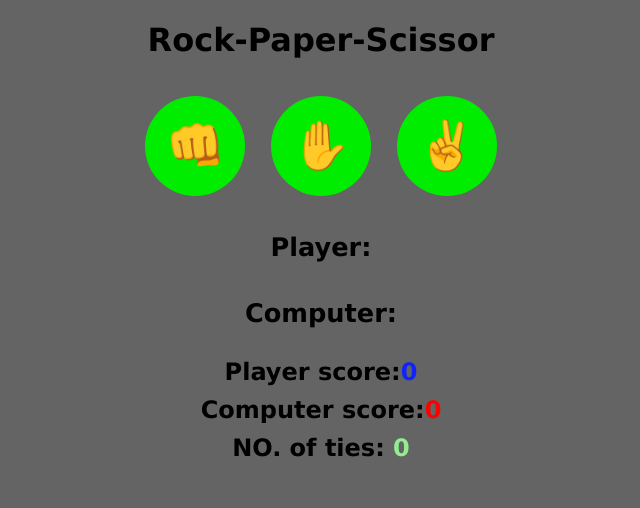
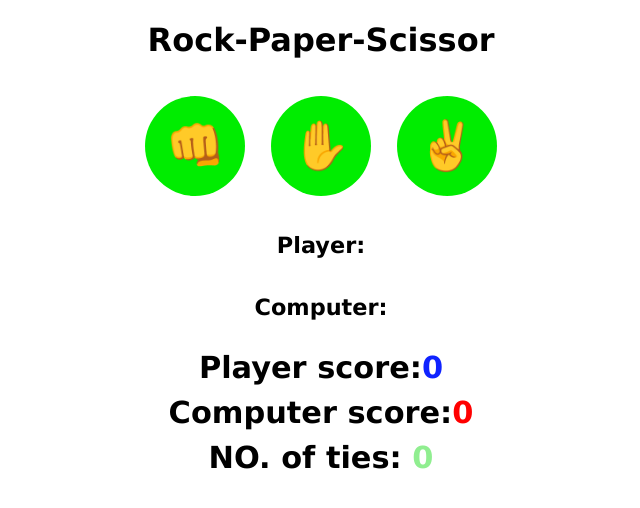
Before and after one commit to prathamchauhan-com/basic-project, a plain HTML site: page Rock-Paper-Scissor.html in a window 1280 px wide. Shown: the whole page, without its empty margins (319-959 px from the left). Drawn offline with Linux system fonts and the light colour scheme.

Commit message:
Update Rock-Paper-Scissor.html

```diff
--- a/Rock-Paper-Scissor.html
+++ b/Rock-Paper-Scissor.html
@@ -14,7 +14,7 @@
       justify-content: center;
       align-items: center;
       flex-direction: column;
-      background-color: rgb(100, 100, 100);
+
     }
 
     h1 {
@@ -44,7 +44,7 @@
 
     #playerDisplay,
     #comDisplay {
-      font-size: 1.6em;
+      font-size: 1.4em;
       margin-top: 36px;
 
     }
@@ -55,7 +55,7 @@
     }
 
     #scoreDisplay{
-      font-size: 1.5em;
+      font-size: 1.9em;
       margin-top: 10px;
     }
     .green, #playerScore{
@@ -66,7 +66,7 @@
     }
 
     #scoreDisplayt{
-      font-size: 1.5em;
+      font-size: 1.9em;
       margin-top: 10px;
 
     }
```
